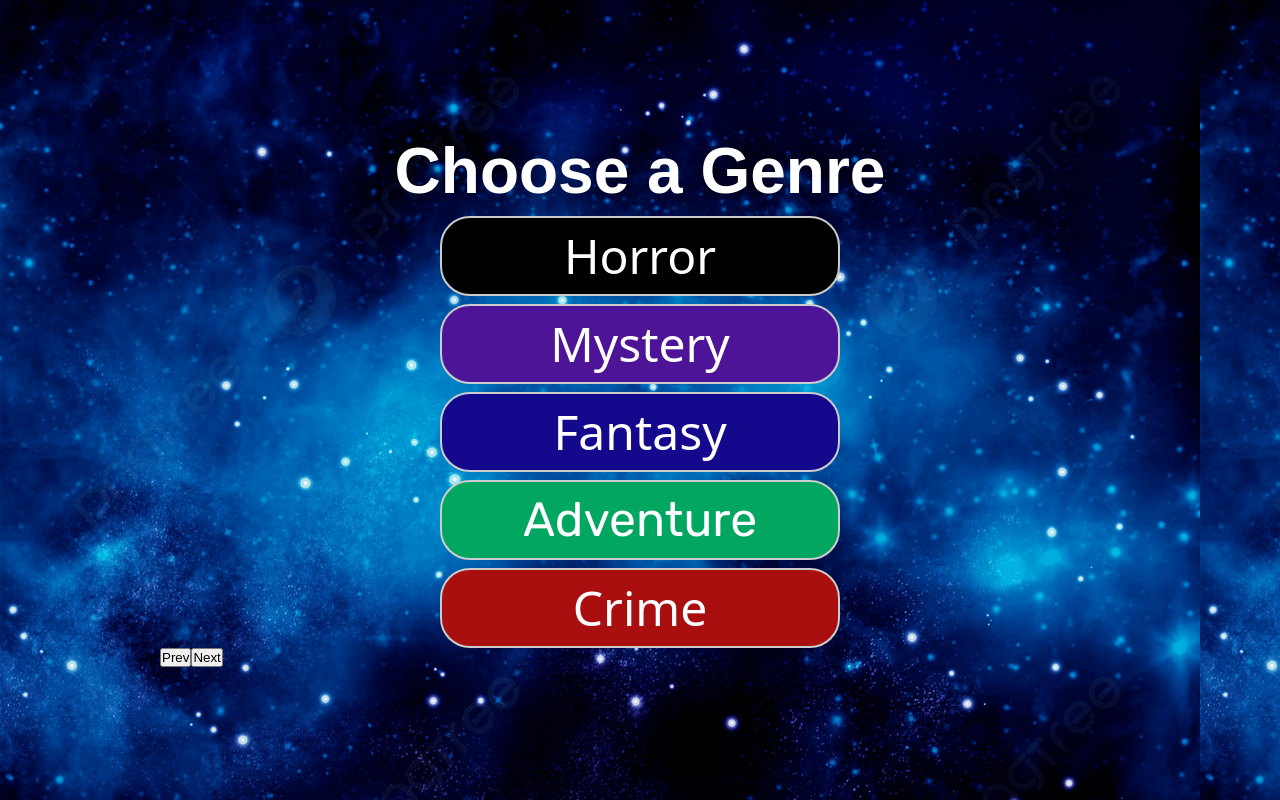
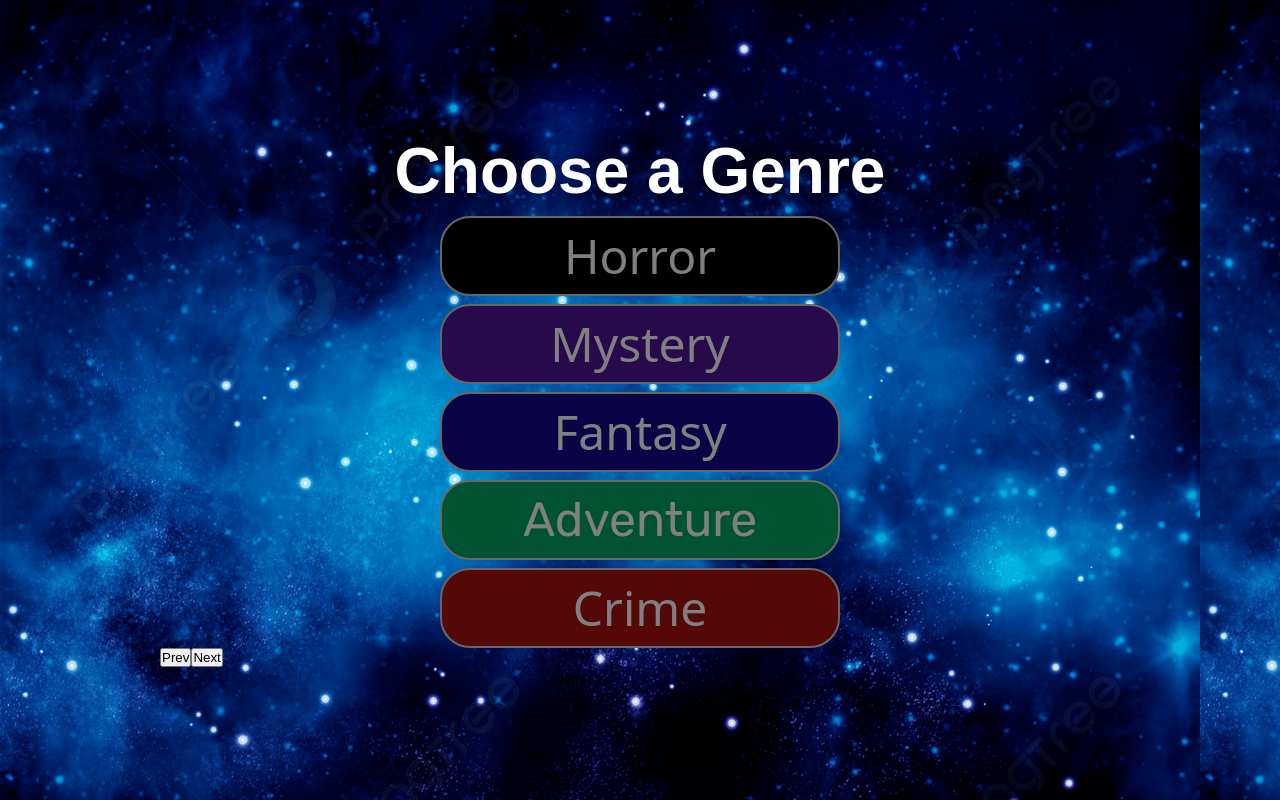
Before and after one commit to classAndrew/starprep, a React (Vite) app in the folder frontend/: page / in a window 1280 px wide. Built offline with nearby package versions, Linux system fonts and the light colour scheme; a web font is replaced by a local one.

Commit message:
Adding highlight

```diff
--- a/frontend/src/components/Form/Form.jsx
+++ b/frontend/src/components/Form/Form.jsx
@@ -47,7 +47,7 @@ function Form() {
     switch (step) {
       case 1:
         // return <GradingPage />
-        return <Genre updateForm={updateForm} genre = {form.genre}/>;
+        return <Genre updateForm={updateForm} selectedGenre= {form.genre}/>;
       case 2:
         return <Personality updateForm={updateForm} />;
       case 3:
--- a/frontend/src/components/Form/Genre.jsx
+++ b/frontend/src/components/Form/Genre.jsx
@@ -1,6 +1,6 @@
 import "../../styles/Form.css";
 import "../../styles/Genre.css";
-function Genre({ updateForm }) {
+function Genre({ updateForm, selectedGenre }) {
   const genres = ["Horror", "Mystery", "Fantasy", "Adventure", "Crime"];
   return (
     <div>
@@ -13,7 +13,9 @@ function Genre({ updateForm }) {
               name="genre"
               onClick={(e) => updateForm(e)}
               value={element}
-              className={element.replace(" ", "")}
+              className={`${element.replace(" ", "")} ${
+                selectedGenre !== element && "not-selected"
+              }`}
             >
               {element}
             </button>
--- a/frontend/src/components/Form/GradingPage.jsx
+++ b/frontend/src/components/Form/GradingPage.jsx
@@ -117,12 +117,12 @@ const styles = {
   },
   textSection: {
     flex: 1,
-    width:"50%",
+
     paddingRight: "20px",
   },
   progressSection: {
     flex: 1,
-    width:"50%",
+
     paddingLeft: "20px",
   },
   progressBar: {
--- a/frontend/src/styles/Form.css
+++ b/frontend/src/styles/Form.css
@@ -1,22 +1,29 @@
-.form-header{
-    color:white;
+.form-header {
+  color: white;
   font-size: 8ch;
   text-align: center;
   font-family: "Arial", system-ui;
 }
 
-.form-btn-list{
+.form-btn-list {
   display: flex;
   flex-direction: column;
   /* justify-content: space-around; */
   justify-content: center;
   align-items: center;
+
+  li > button {
+    &:hover{
+      cursor: pointer;
+      filter:brightness(1);
     }
-.form-btn{
-    padding:1rem;
+  }
+}
+.form-btn {
+  padding: 1rem;
   border-radius: 1rem;
-    border:0;
-    width:75%;
+  border: 0;
+  width: 75%;
   align-items: center;
   justify-content: center;
 }
--- a/frontend/src/styles/Genre.css
+++ b/frontend/src/styles/Genre.css
@@ -81,3 +81,11 @@
     height: 10vh;
     margin-top: 1vh;
 }
+
+.not-selected{
+    filter:brightness(0.5);
+}
+
+.selected{
+    filter: brightness(1);
+}
```
Lines whose indentation alone changed are shown as unchanged.
